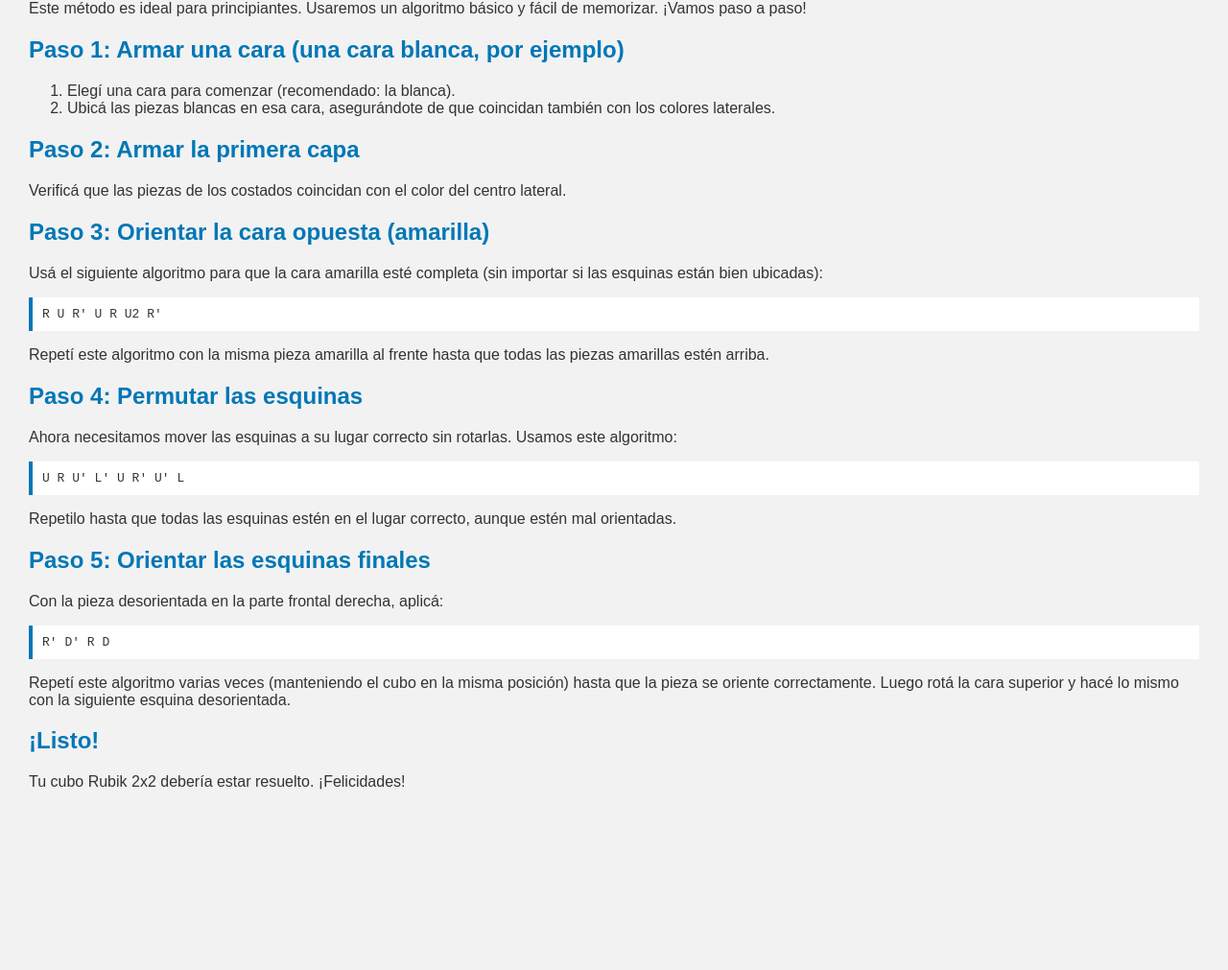
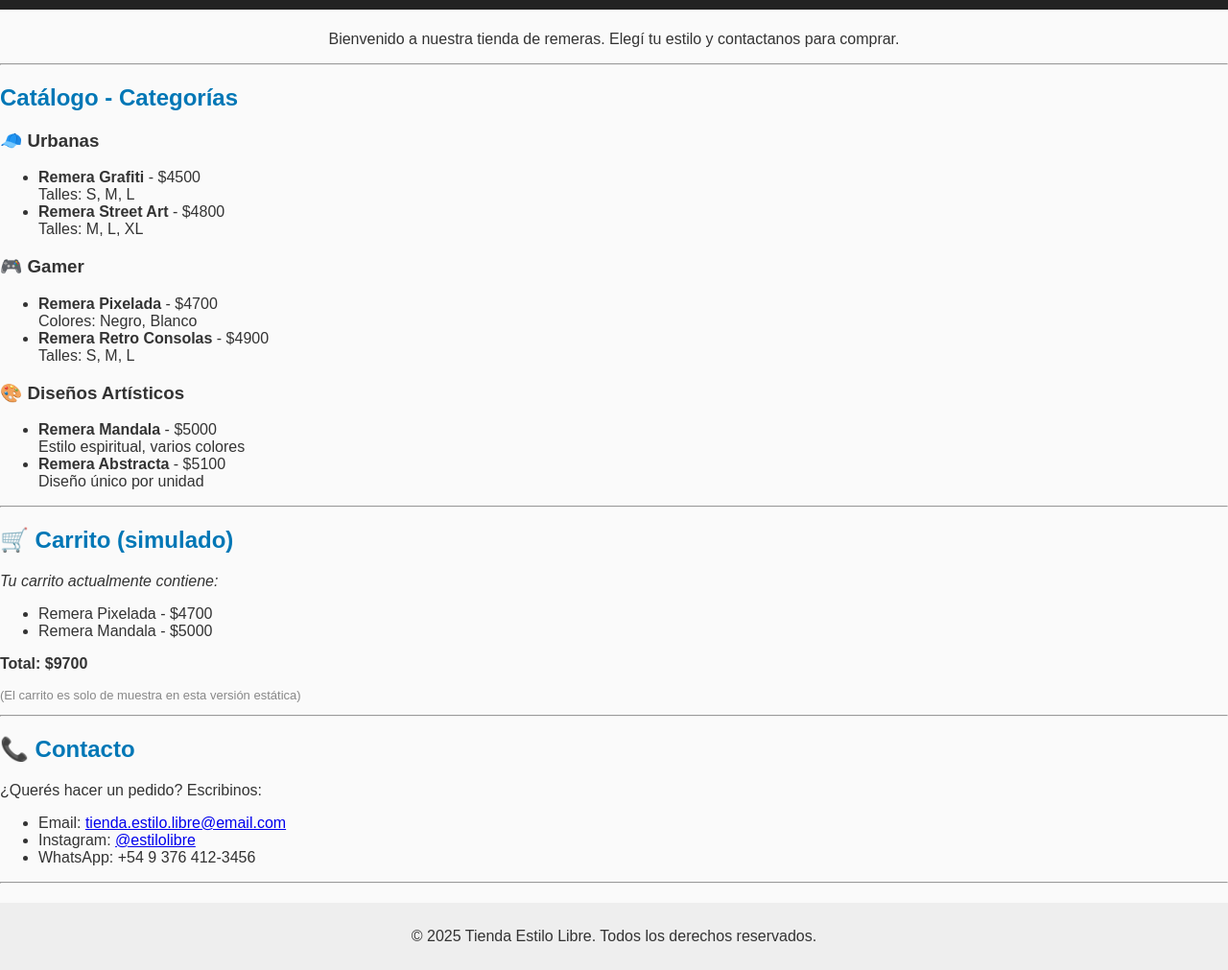
Before and after one commit to LucasMPergher/tp_Grupal_html, a plain HTML site: page index.html in a window 1280 px wide. Shown: the part 88-1099 px from the top of the page at 96% size. Before the commit the page ends 942 px from the top, so only its background shows below. Drawn offline with Linux system fonts and the light colour scheme.

Commit message:
tienda de remeras

```diff
--- a/index.html
+++ b/index.html
@@ -2,70 +2,62 @@
 <html lang="es">
 <head>
   <meta charset="UTF-8">
-  <title>Resolver Cubo Rubik 2x2</title>
-  <style>
-    body {
-      font-family: Arial, sans-serif;
-      margin: 30px;
-      background-color: #f2f2f2;
-      color: #333;
-    }
-    h1 {
-      color: #d62828;
-    }
-    h2 {
-      color: #0077b6;
-    }
-    ol {
-      margin-top: 10px;
-    }
-    .algoritmo {
-      background-color: #fff;
-      padding: 10px;
-      border-left: 4px solid #0077b6;
-      margin: 10px 0;
-      font-family: monospace;
-    }
-  </style>
+  <title>Tienda de Remeras - Estilo Libre</title>
 </head>
-<body>
+<body style="font-family: Arial; background-color: #fafafa; color: #333; margin: 0;">
 
-  <h1>Cómo resolver un Cubo Rubik 2x2 (2x3)</h1>
+  <h1 style="background-color: #222; color: white; padding: 20px; text-align: center;">Tienda de Remeras "Estilo Libre"</h1>
 
-  <p>Este método es ideal para principiantes. Usaremos un algoritmo básico y fácil de memorizar. ¡Vamos paso a paso!</p>
+  <p style="text-align: center;">Bienvenido a nuestra tienda de remeras. Elegí tu estilo y contactanos para comprar.</p>
 
-  <h2>Paso 1: Armar una cara (una cara blanca, por ejemplo)</h2>
-  <ol>
-    <li>Elegí una cara para comenzar (recomendado: la blanca).</li>
-    <li>Ubicá las piezas blancas en esa cara, asegurándote de que coincidan también con los colores laterales.</li>
-  </ol>
+  <hr>
 
-  <h2>Paso 2: Armar la primera capa</h2>
-  <p>Verificá que las piezas de los costados coincidan con el color del centro lateral.</p>
+  <h2 style="color: #0077b6;">Catálogo - Categorías</h2>
 
-  <h2>Paso 3: Orientar la cara opuesta (amarilla)</h2>
-  <p>Usá el siguiente algoritmo para que la cara amarilla esté completa (sin importar si las esquinas están bien ubicadas):</p>
-  <div class="algoritmo">
-    R U R' U R U2 R'
-  </div>
-  <p>Repetí este algoritmo con la misma pieza amarilla al frente hasta que todas las piezas amarillas estén arriba.</p>
+  <h3>🧢 Urbanas</h3>
+  <ul>
+    <li><strong>Remera Grafiti</strong> - $4500 <br> Talles: S, M, L</li>
+    <li><strong>Remera Street Art</strong> - $4800 <br> Talles: M, L, XL</li>
+  </ul>
 
-  <h2>Paso 4: Permutar las esquinas</h2>
-  <p>Ahora necesitamos mover las esquinas a su lugar correcto sin rotarlas. Usamos este algoritmo:</p>
-  <div class="algoritmo">
-    U R U' L' U R' U' L
-  </div>
-  <p>Repetilo hasta que todas las esquinas estén en el lugar correcto, aunque estén mal orientadas.</p>
+  <h3>🎮 Gamer</h3>
+  <ul>
+    <li><strong>Remera Pixelada</strong> - $4700 <br> Colores: Negro, Blanco</li>
+    <li><strong>Remera Retro Consolas</strong> - $4900 <br> Talles: S, M, L</li>
+  </ul>
 
-  <h2>Paso 5: Orientar las esquinas finales</h2>
-  <p>Con la pieza desorientada en la parte frontal derecha, aplicá:</p>
-  <div class="algoritmo">
-    R' D' R D
-  </div>
-  <p>Repetí este algoritmo varias veces (manteniendo el cubo en la misma posición) hasta que la pieza se oriente correctamente. Luego rotá la cara superior y hacé lo mismo con la siguiente esquina desorientada.</p>
+  <h3>🎨 Diseños Artísticos</h3>
+  <ul>
+    <li><strong>Remera Mandala</strong> - $5000 <br> Estilo espiritual, varios colores</li>
+    <li><strong>Remera Abstracta</strong> - $5100 <br> Diseño único por unidad</li>
+  </ul>
 
-  <h2>¡Listo!</h2>
-  <p>Tu cubo Rubik 2x2 debería estar resuelto. ¡Felicidades!</p>
+  <hr>
+
+  <h2 style="color: #0077b6;">🛒 Carrito (simulado)</h2>
+  <p><em>Tu carrito actualmente contiene:</em></p>
+  <ul>
+    <li>Remera Pixelada - $4700</li>
+    <li>Remera Mandala - $5000</li>
+  </ul>
+  <p><strong>Total: $9700</strong></p>
+  <p style="font-size: small; color: #888;">(El carrito es solo de muestra en esta versión estática)</p>
+
+  <hr>
+
+  <h2 style="color: #0077b6;">📞 Contacto</h2>
+  <p>¿Querés hacer un pedido? Escribinos:</p>
+  <ul>
+    <li>Email: <a href="mailto:tienda.estilo.libre@email.com">tienda.estilo.libre@email.com</a></li>
+    <li>Instagram: <a href="https://instagram.com/estilolibre" target="_blank">@estilolibre</a></li>
+    <li>WhatsApp: +54 9 376 412-3456</li>
+  </ul>
+
+  <hr>
+
+  <footer style="text-align: center; background-color: #eee; padding: 10px; margin-top: 20px;">
+    <p>&copy; 2025 Tienda Estilo Libre. Todos los derechos reservados.</p>
+  </footer>
 
 </body>
 </html>
```
Also changed, not shown: 1 other file.
